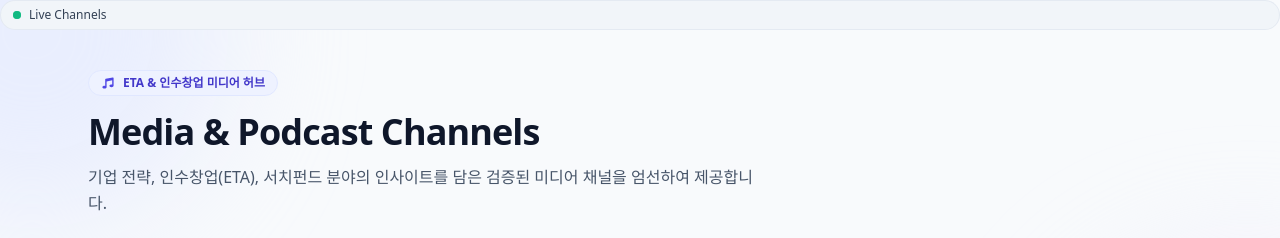
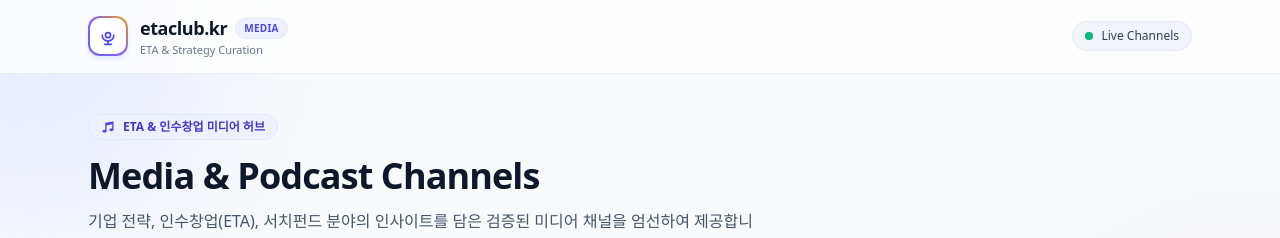
Before and after one commit to machajin-biz/etaclub, a plain HTML site: page index.html in a window 1280 px wide. Shown: the top 238 px of the page. Drawn offline with nearby package versions, Linux system fonts and the light colour scheme.

Commit message:
Update index.html

```diff
--- a/index.html
+++ b/index.html
@@ -20,12 +20,32 @@
 </head>
 <body class="bg-slate-50 text-slate-800 min-h-screen flex flex-col font-sans antialiased selection:bg-indigo-500 selection:text-white">
 
-    <!-- 배경은은한 블러 효과 -->
+    <!-- 배경 은은한 블러 효과 -->
     <div class="fixed inset-0 pointer-events-none overflow-hidden -z-10">
         <div class="absolute -top-40 -left-40 w-96 h-96 bg-indigo-100/60 rounded-full blur-3xl"></div>
         <div class="absolute top-1/3 -right-40 w-96 h-96 bg-violet-100/60 rounded-full blur-3xl"></div>
     </div>
 
+    <!-- 상단 네비게이션 헤더 (복구 완료) -->
+    <header class="bg-white/80 backdrop-blur-md border-b border-slate-200/80 sticky top-0 z-50">
+        <div class="max-w-6xl mx-auto px-4 sm:px-6 py-3.5 flex justify-between items-center">
+            <a href="#" class="flex items-center gap-3 group">
+                <div class="w-10 h-10 rounded-xl bg-gradient-to-tr from-indigo-500 via-violet-500 to-amber-500 p-0.5 shadow-md shadow-indigo-100 group-hover:scale-105 transition-transform">
+                    <div class="w-full h-full bg-white rounded-[10px] flex items-center justify-center">
+                        <!-- 미디어/팟캐스트 아이콘 -->
+                        <svg class="w-5 h-5 text-indigo-600" fill="none" stroke="currentColor" viewBox="0 0 24 24">
+                            <path stroke-linecap="round" stroke-linejoin="round" stroke-width="2" d="M19 11a7 7 0 01-7 7m0 0a7 7 0 01-7-7m7 7v4m0 0H8m4 0h4m-4-8a3 3 0 100-6 3 3 0 000 6z"></path>
+                        </svg>
+                    </div>
+                </div>
+                <div>
+                    <div class="flex items-center gap-2">
+                        <span class="text-lg font-bold tracking-tight text-slate-900 group-hover:text-indigo-600 transition-colors">etaclub.kr</span>
+                        <span class="text-[10px] font-semibold tracking-wide uppercase px-2 py-0.5 rounded-full bg-indigo-50 text-indigo-600 border border-indigo-100">Media</span>
+                    </div>
+                    <p class="text-[11px] text-slate-500 font-medium">ETA & Strategy Curation</p>
+                </div>
+            </a>
 
             <!-- 헤더 우측 라이브 인디케이터 -->
             <div class="flex items-center gap-2 px-3 py-1.5 rounded-full bg-slate-100 border border-slate-200/80 text-xs font-medium text-slate-700">
```
